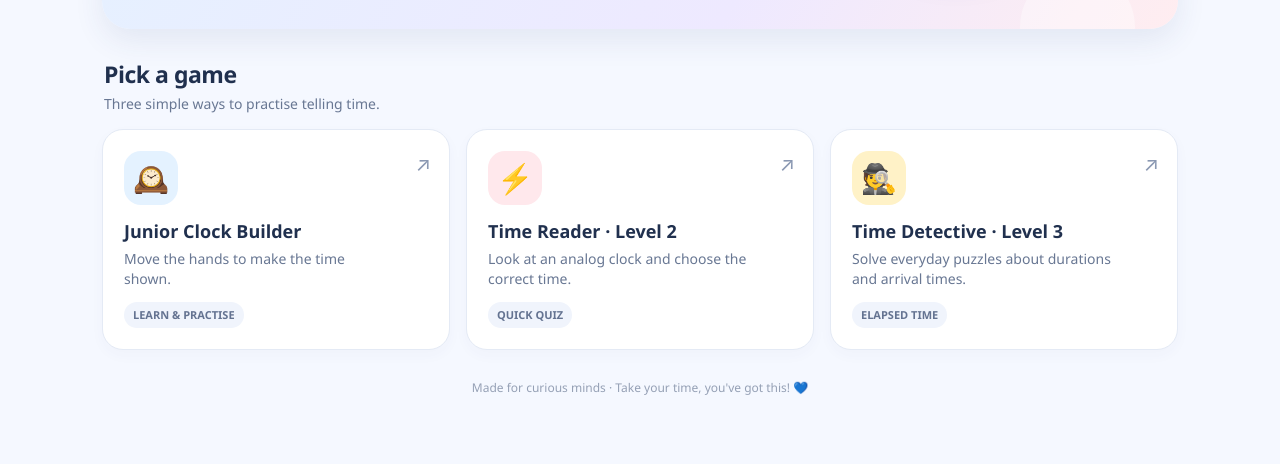
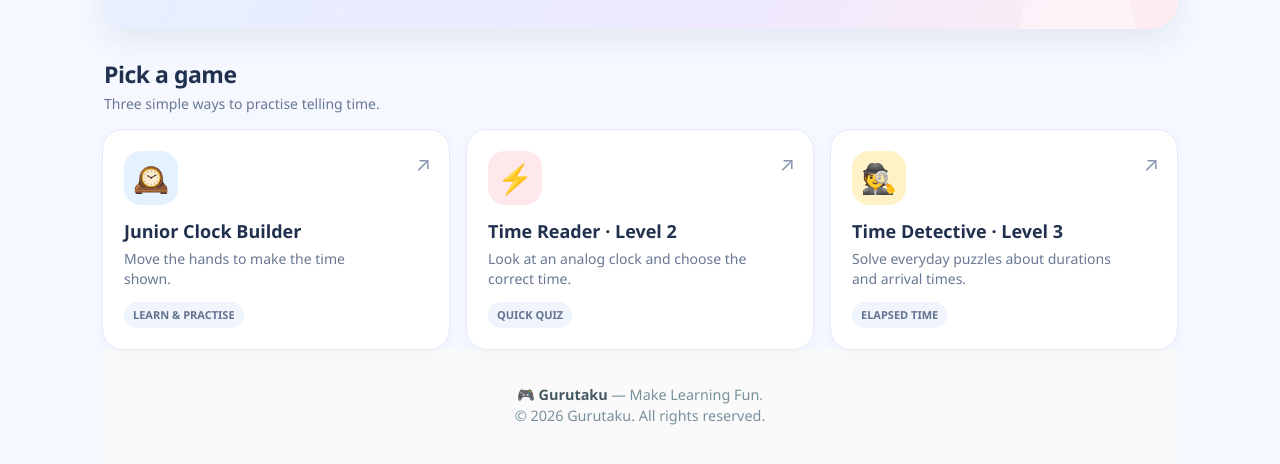
Before and after one commit to gurutaku/gr4-time-quest, a plain HTML site: page index.html in a window 1280 px wide. Shown: the part 404-868 px from the top of the page. Before the commit the page ends 845 px from the top, so only its background shows below. Drawn offline with Linux system fonts and the light colour scheme.

Commit message:
added footer

```diff
--- a/index.html
+++ b/index.html
@@ -448,11 +448,17 @@
       margin-top: 13px
     }
 
-    .footer {
+    /* Footer */
+    footer {
       text-align: center;
-      color: #95a0b5;
-      font-size: 12px;
-      margin: 29px 0 0
+      padding: 35px 24px;
+      color: #78909c;
+      font-size: 0.9rem;
+      background: #fafafa;
+    }
+
+    footer strong {
+      color: #455a64;
     }
 
     .view {
@@ -1201,7 +1207,12 @@
               class="tag">ELAPSED TIME</span>
           </button>
         </div>
-        <div class="footer">Made for curious minds · Take your time, you've got this! 💙</div>
+        <!-- Footer -->
+        <footer>
+          <strong>🎮 Gurutaku</strong> — Make Learning Fun.
+          <br>
+          © 2026 Gurutaku. All rights reserved.
+        </footer>
       </section>
 
       <section id="builderView" class="view">
```
